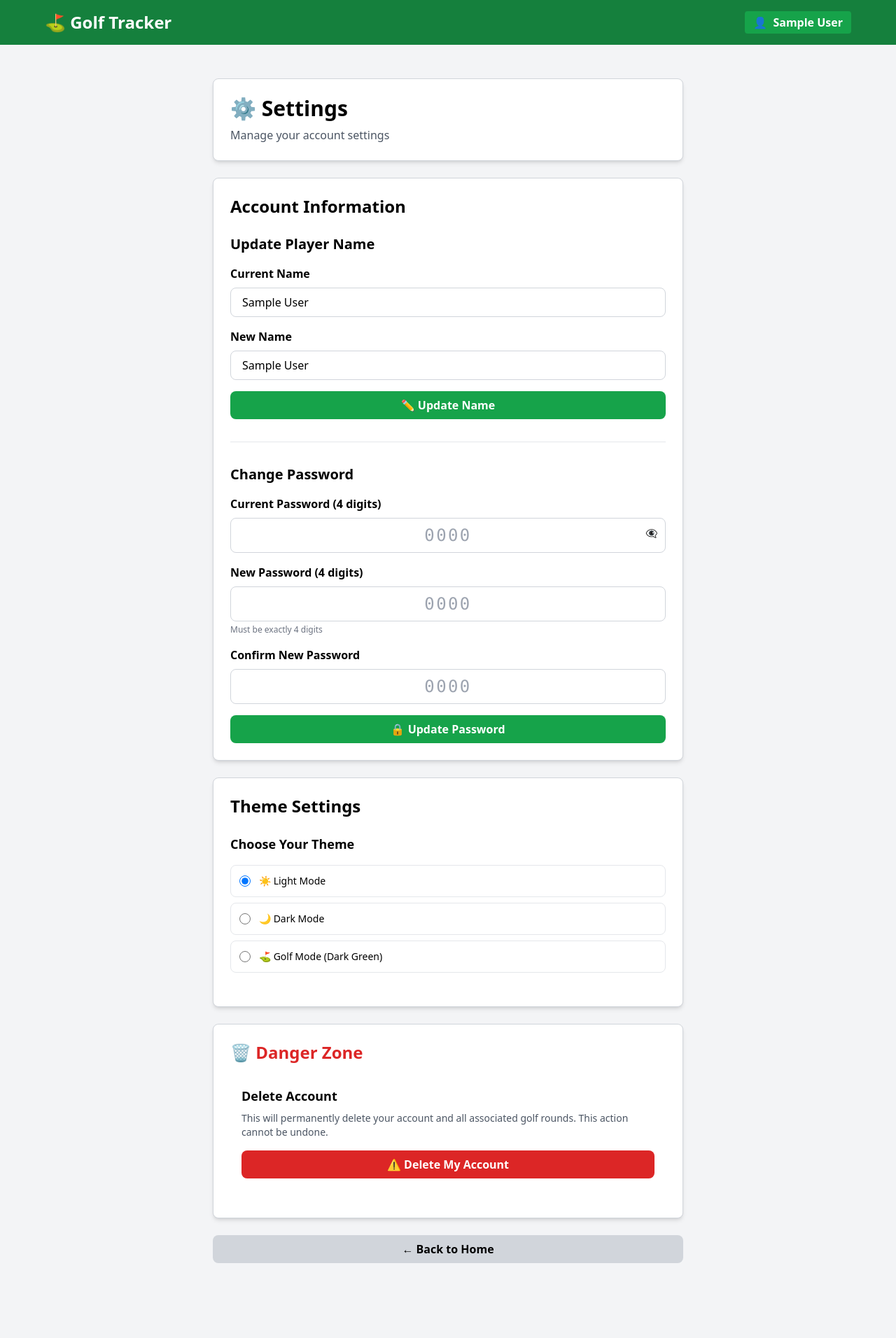
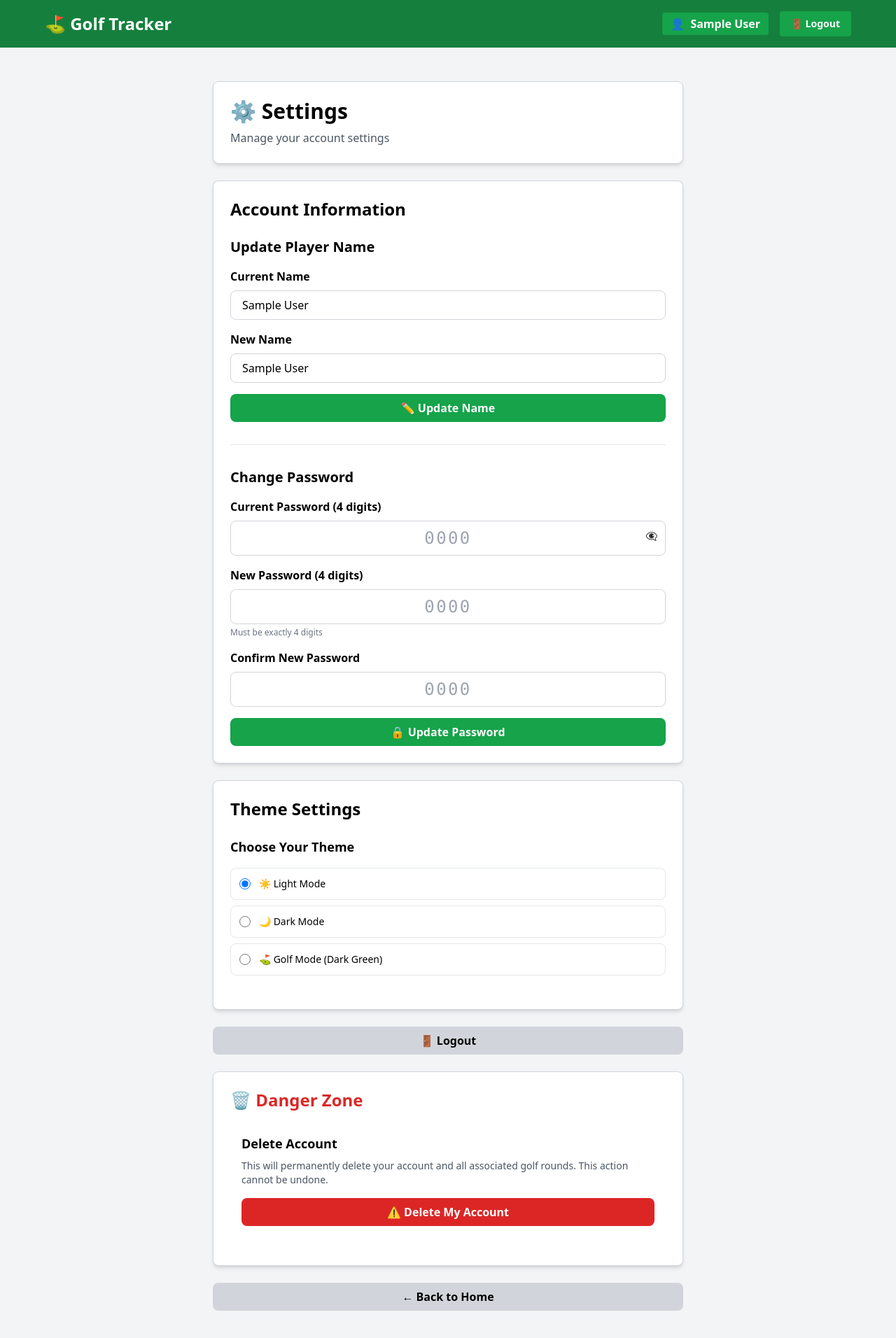
Before and after one commit to sdrindahl/Golf-Score, a Next.js app: page /settings in a window 1280 px wide. Shown: the top 1912 px of the page at 70% size. Before the commit the page ends 1853 px from the top, so only its background shows below. Built offline with nearby package versions, Linux system fonts and the light colour scheme; no server answers; the database is empty; sample sign-in values are in the browser's storage.

Commit message:
Add logout button to navbar and settings page

```diff
--- a/app/settings/page.tsx
+++ b/app/settings/page.tsx
@@ -129,6 +129,11 @@ export default function Settings() {
     } catch (err) {
       setDeleteError((err as Error).message)
     }
+  }
+
+  const handleLogout = () => {
+    localStorage.removeItem('currentUser')
+    router.push('/login')
   }
 
   if (loading) {
@@ -267,6 +272,13 @@ export default function Settings() {
 
       <ThemeSelector />
 
+      <button
+        onClick={handleLogout}
+        className="btn-secondary w-full mt-6"
+      >
+        🚪 Logout
+      </button>
+
       <div className="card mt-6 border-2 border-red-200 bg-red-50">
         <h2 className="text-2xl font-bold mb-4 text-red-600">🗑️ Danger Zone</h2>
 
--- a/components/NavBar.tsx
+++ b/components/NavBar.tsx
@@ -30,6 +30,11 @@ export default function NavBar() {
     return false
   }
 
+  const handleLogout = () => {
+    localStorage.removeItem('currentUser')
+    router.push('/login')
+  }
+
   // Don't show navbar on login page
   if (pathname === '/login') {
     return null
@@ -53,6 +58,12 @@ export default function NavBar() {
                   <span>👤</span>
                   <span className="font-semibold">{currentUser.name}</span>
                 </div>
+                <button
+                  onClick={handleLogout}
+                  className="px-4 py-2 bg-green-600 hover:bg-green-800 rounded font-semibold text-sm transition"
+                >
+                  🚪 Logout
+                </button>
               </div>
             )}
           </div>
```
